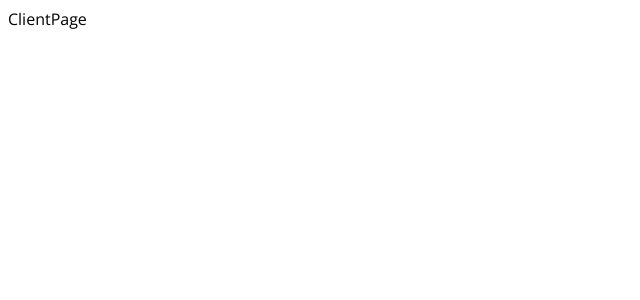
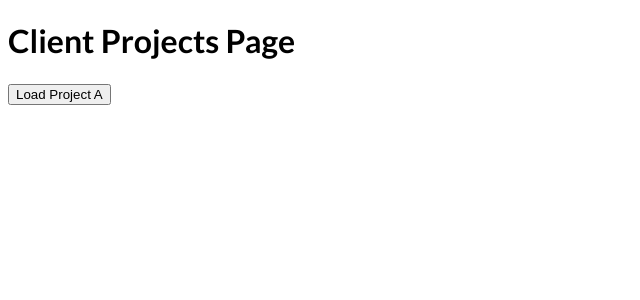
Before and after one commit to moshnogorskaia/projects-tracker, a Next.js app: page /clients/manu in a window 1280 px wide. Shown: the top 300 px of the page, without its empty margins (0-640 px from the left). Built offline with nearby package versions, Linux system fonts and the light colour scheme.

Commit message:
Naviagte programmatically to the project

```diff
--- a/pages/clients/[id]/index.js
+++ b/pages/clients/[id]/index.js
@@ -3,7 +3,20 @@
 function ClientProjectsPage({ params }) {
   const router = useRouter();
   console.log(router.query.id);
-  return <div>ClientPage</div>;
+
+  function loadProjectHandler() {
+    router.push({
+      pathname: "/clients/[id]/[clientprojectid]",
+      query: { id: "max", clientprojectid: "projecta" },
+    });
+  }
+
+  return (
+    <div>
+      <h1>Client Projects Page</h1>
+      <button onClick={loadProjectHandler}>Load Project A</button>
+    </div>
+  );
 }
 
 export default ClientProjectsPage;
```
